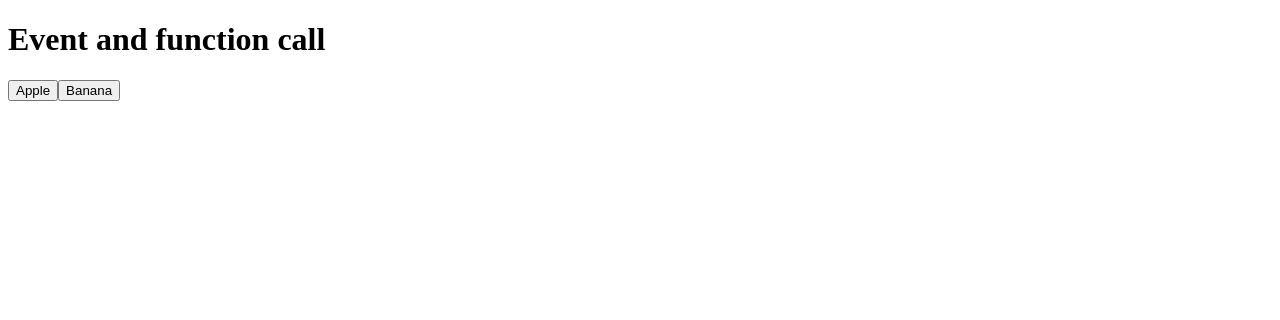
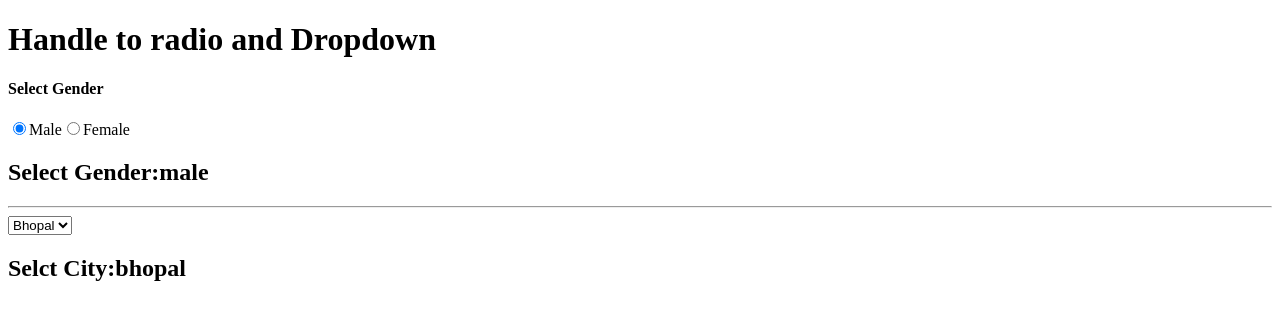
Before and after one commit to Abhishek972952/Reactjs, a React (Vite) app in the folder new1/: page / in a window 1280 px wide. Shown: the top 320 px of the page. Built offline with nearby package versions, Linux system fonts and the light colour scheme.

Commit message:
first commit

```diff
--- a/new1/src/App.jsx
+++ b/new1/src/App.jsx
@@ -1,6 +1,6 @@
 // import User from "./User"
 // import Student from "./Student"
-// import { useState } from "react";
+ import { useState } from "react";
 
 // function App() {
 
@@ -54,25 +54,61 @@
 //   )
 //
 
-const fruit=(name)=>{
-  alert(name)
-}
+// const fruit=(name)=>{
+//   alert(name)
+// }
+
+// function App(){
+
+// function called(){
+// alert("Function called")
+// }
+
+// // const fruit=(name)=>{
+// //   alert(name)
+// // }
+//   return(
+//     <div>
+//       <h1>Event and function call</h1>
+//       <button onClick={()=>fruit("Apple")}>Apple</button>
+//       <button onClick={()=>fruit("Banana")}>Banana</button>
+//     </div>
+//   )
+// }
+
 
 function App(){
 
-function called(){
-alert("Function called")
-}
-
-// const fruit=(name)=>{
-//   alert(name)
-// }
+  const[gender,setGender]=useState("male")
+  const[city,setCity]=useState("bhopal")
   return(
     <div>
-      <h1>Event and function call</h1>
-      <button onClick={()=>fruit("Apple")}>Apple</button>
-      <button onClick={()=>fruit("Banana")}>Banana</button>
+      <h1>Handle to radio and Dropdown</h1>
+      <h4>Select Gender</h4>
+
+      <input type="radio"onChange={(event)=>setGender(event.target.value)} name="gender" value=
+      "male" checked={gender=="male"} id="male"/>Male
+
+      <label htmlFor="male"></label>
+
+       <input type="radio" onChange={(event)=>setGender(event.target.value)} name="gender" value ="female" checked={gender=="female"} id="female"/>Female
+
+       <label htmlFor="female"></label>
+
+       <h2>Select Gender:{gender}</h2>
+       <hr></hr>
+<select onChange={(event)=>setCity(event.target.value)} defaultValue={"bhopal"}>
+
+<option value="delhi">Delhi</option>
+<option value="bhopal">Bhopal</option>
+<option value="noida">Noida</option>
+
+</select>
+
+<h2>Selct City:{city}</h2>
+
     </div>
   )
+
 }
-export default App
+export default App;
```
